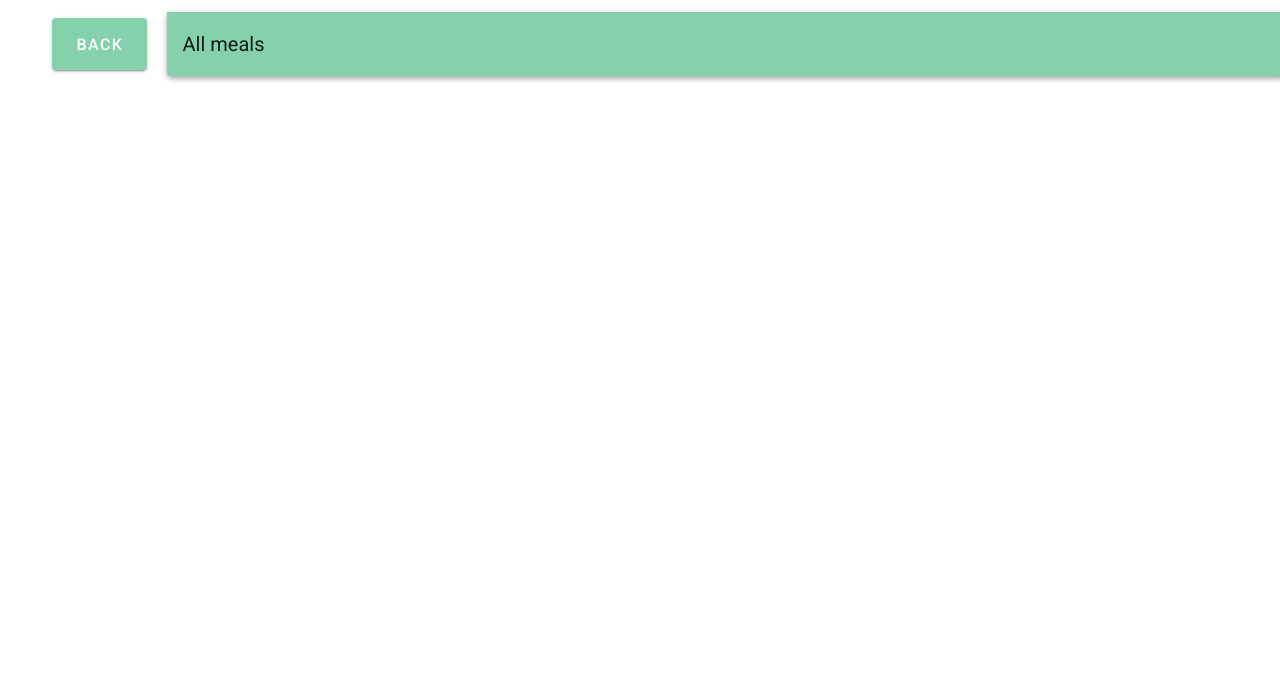
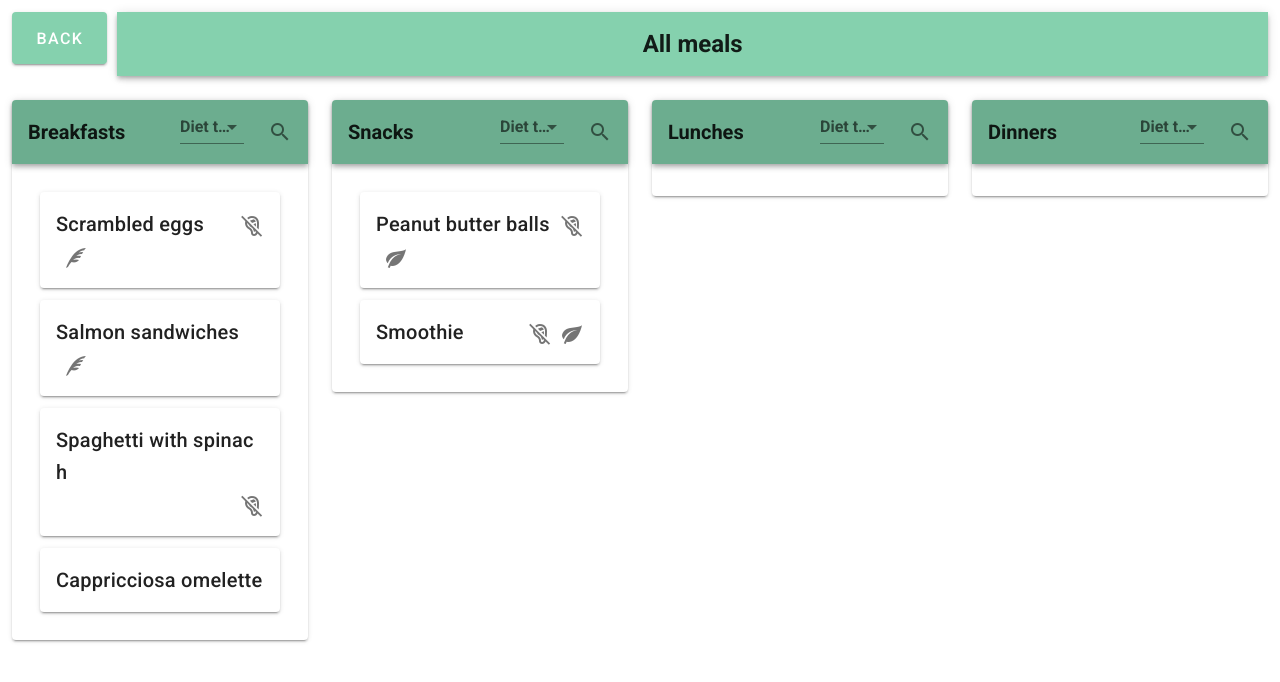
Before and after one commit to skoones/Plates, a Vue app in the folder frontend/: page /browse in a window 1280 px wide. Shown: the top 682 px of the page. Built offline with nearby package versions, Linux system fonts and the light colour scheme.

Commit message:
Created lists in full meal view

```diff
--- /dev/null
+++ b/frontend/src/components/MealAllLists.vue
@@ -0,0 +1,87 @@
+<template>
+  <v-container fluid>
+    <v-row>
+      <v-col v-for="mealType in allMeals" :key="mealType.groupName">
+        <meals-of-one-type-list :meals-of-type="mealType"></meals-of-one-type-list>
+      </v-col>
+    </v-row>
+  </v-container>
+</template>
+<script>
+import {LOW_CALORIE, VEGAN, VEGETARIAN} from "@/constants";
+import MealsOfOneTypeList from "@/components/MealsOfOneTypeList";
+
+export default {
+  name: "MealAllLists",
+
+  components: {MealsOfOneTypeList},
+
+  data() {
+    return {
+      allMeals: [
+        {
+          groupName: 'Breakfasts',
+          meals: [ // hardcoded for now, will be obtained via http request
+            {
+              mealName: 'Scrambled eggs',
+              dietTypes: [
+                VEGETARIAN,
+                LOW_CALORIE
+              ]
+            },
+            {
+              mealName: 'Salmon sandwiches',
+              dietTypes: [
+                LOW_CALORIE
+              ]
+            },
+            {
+              mealName: 'Spaghetti with spinach',
+              dietTypes: [
+                VEGETARIAN
+              ]
+            },
+            {
+              mealName: 'Cappricciosa omelette',
+              dietTypes: []
+            }
+          ],
+
+        },
+        {
+          groupName: 'Snacks',
+          meals: [
+            {
+              mealName: 'Peanut butter balls',
+              dietTypes: [
+                VEGETARIAN,
+                VEGAN
+              ]
+            },
+            {
+              mealName: 'Smoothie',
+              dietTypes: [
+                VEGETARIAN,
+                VEGAN
+              ]
+            },
+          ]
+        },
+        {
+          groupName: 'Lunches',
+          meals: []
+        },
+        {
+          groupName: 'Dinners',
+          meals: []
+        }
+      ]
+    }
+  }
+
+}
+</script>
+
+<style scoped>
+
+</style>
--- /dev/null
+++ b/frontend/src/components/MealsOfOneTypeList.vue
@@ -0,0 +1,79 @@
+<template>
+  <div>
+    <v-card outline raised>
+      <v-toolbar class="primary darken-1 font-weight-bold">
+        <v-toolbar-title>
+          {{ mealsOfType.groupName }}
+        </v-toolbar-title>
+        <v-spacer></v-spacer>
+        <v-col cols="4">
+          <v-select v-model="desiredDiets" :items="diets" class="mt-3" label="Diet type" multiple>
+          </v-select>
+        </v-col>
+
+        <v-btn icon @click="showSearchBar = !showSearchBar">
+          <v-icon>mdi-magnify</v-icon>
+        </v-btn>
+        <v-text-field v-if="showSearchBar" v-model="search" class="mt-2" color="primary darken-3"
+                      single-line></v-text-field>
+
+      </v-toolbar>
+      <v-card-text>
+        <!--       <v-container v-for="meal in mealsOfType.meals" :key="meal.mealName">-->
+        <meal-in-list v-for="meal in mealsOfType.meals" :key="meal.mealName" :meal-info="meal"
+                      class="ma-3"></meal-in-list>
+        <!--       </v-container>-->
+      </v-card-text>
+
+
+    </v-card>
+  </div>
+</template>
+
+<script>
+import {DIETS, LOW_CALORIE, VEGETARIAN} from "@/constants";
+import MealInList from "@/components/MealInList";
+
+export default {
+  name: "MealsOfOneTypeList",
+
+  components: {MealInList},
+
+  props: {
+    mealsOfType: {
+      type: Object,
+      required: true
+    }
+  },
+
+  computed: {},
+
+  data() {
+    return {
+      meals: [ // hardcoded for now
+        {
+          mealName: 'Scrambled eggs',
+          dietTypes: [
+            VEGETARIAN,
+            LOW_CALORIE
+          ]
+        },
+        {
+          mealName: 'Salmon sandwiches',
+          dietTypes: [
+            LOW_CALORIE
+          ]
+        },
+      ],
+      desiredDiets: [],
+      search: '',
+      diets: DIETS,
+      showSearchBar: false
+    }
+  }
+}
+</script>
+
+<style scoped>
+
+</style>
--- a/frontend/src/views/MealsFullView.vue
+++ b/frontend/src/views/MealsFullView.vue
@@ -1,23 +1,46 @@
 <template>
   <div>
-    <v-container class="mx-5" fluid>
-      <v-card class="d-flex flex-row" flat>
-        <v-btn :to="'/week'" class="primary mt-auto mb-auto mx-5" left x-large>
+    <v-container fluid>
+      <v-row dense>
+        <v-col cols="1">
+          <v-btn :to="'/week'" class="primary mt-auto mb-auto" x-large>
             Back
           </v-btn>
+        </v-col>
+        <v-col align-self="center" cols="11">
           <v-toolbar class="primary">
-          <v-toolbar-title>
+            <v-spacer></v-spacer>
+            <v-toolbar-title class="text-h5 font-weight-bold">
               All meals
             </v-toolbar-title>
+            <v-spacer></v-spacer>
           </v-toolbar>
-      </v-card>
+        </v-col>
+      </v-row>
     </v-container>
+    <meal-all-lists></meal-all-lists>
   </div>
 </template>
 
 <script>
+
+import MealAllLists from "@/components/MealAllLists";
+
 export default {
-  name: "MealsFullView"
+  name: "MealsFullView",
+
+  components: {MealAllLists},
+
+  data() {
+    return {
+      meals: {
+        breakfasts: [],
+        snacks: [],
+        lunches: [],
+        dinners: []
+      }
+    }
+  }
 }
 </script>
 
```
Lines whose indentation alone changed are shown as unchanged.
